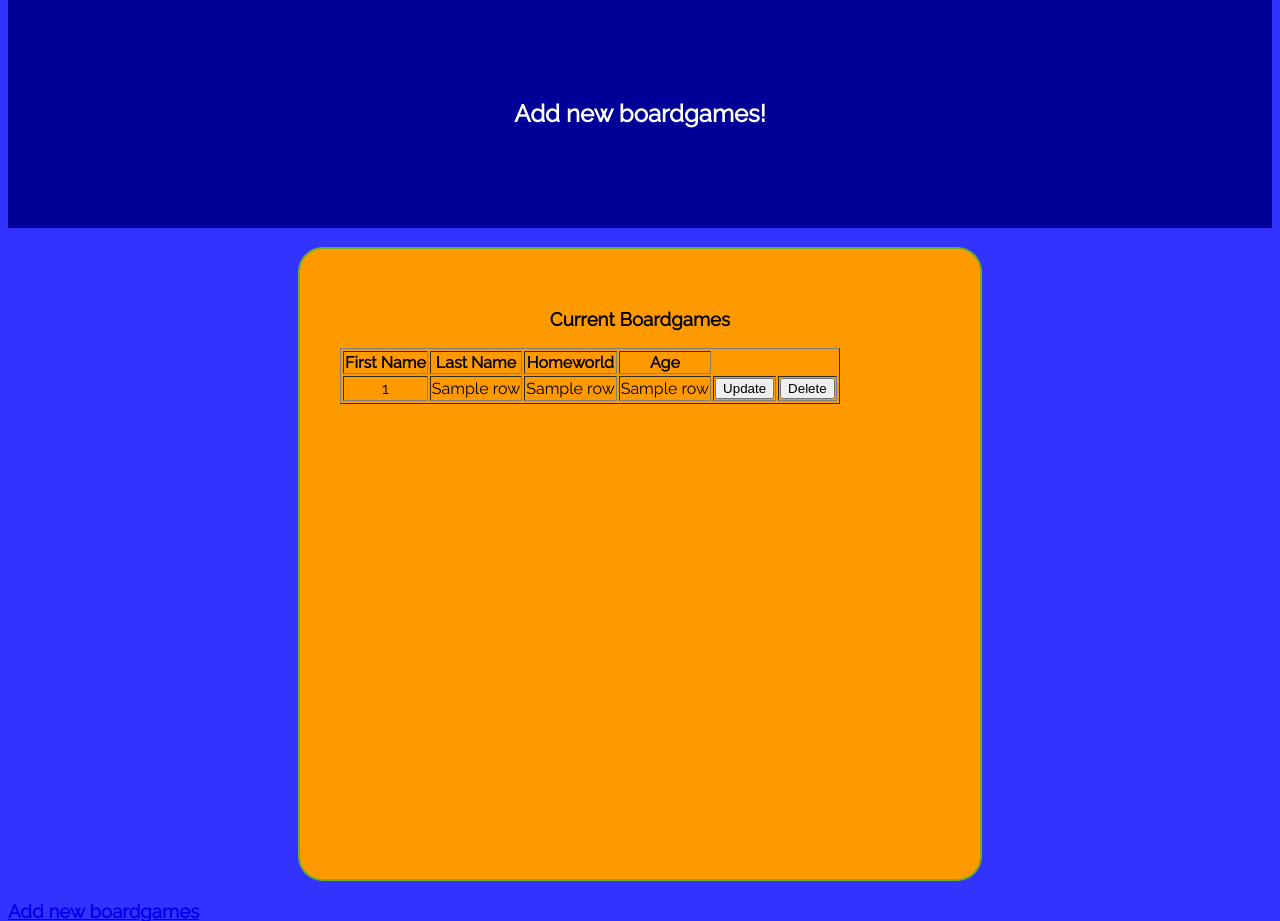
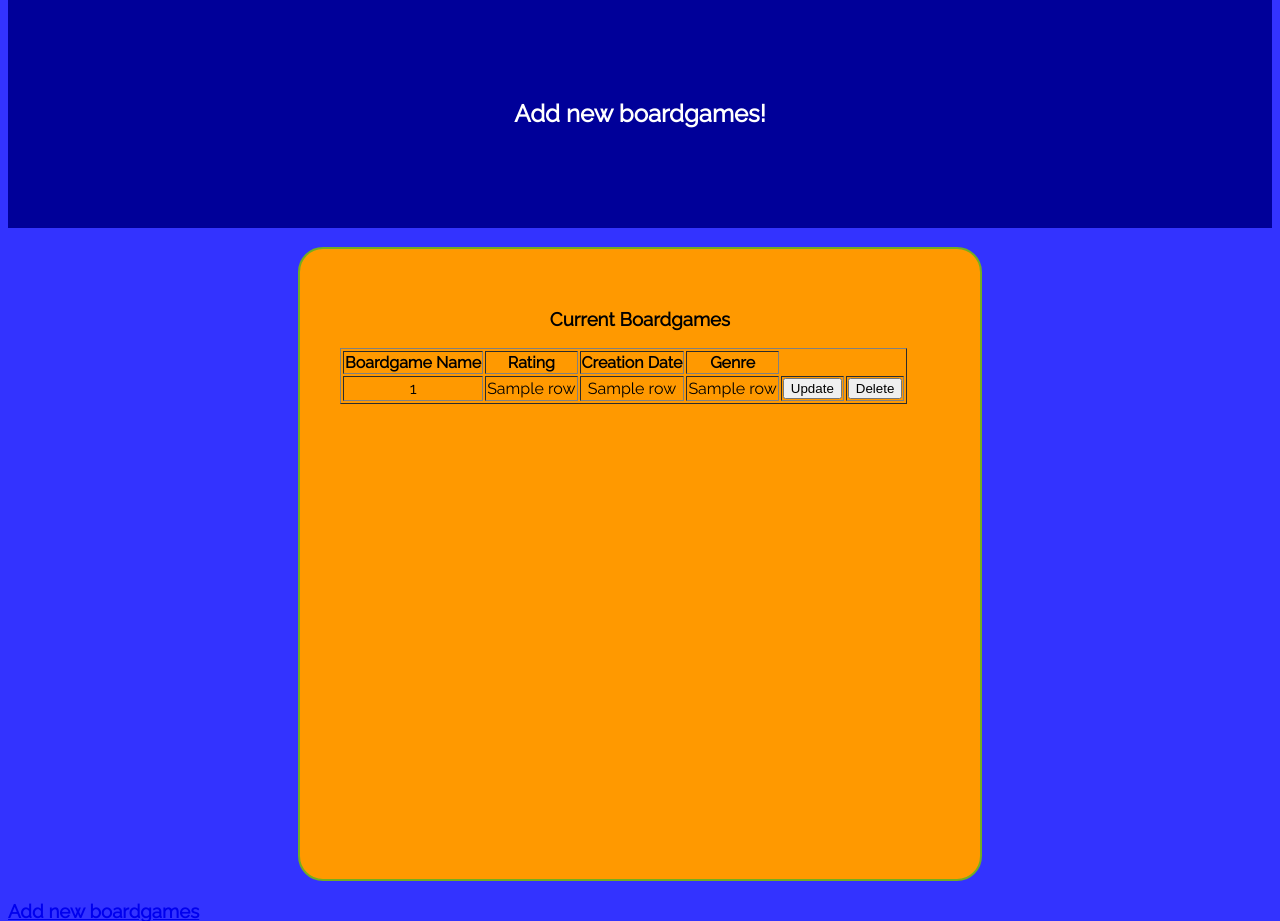
Before and after one commit to craigkelleher/Tabletop-Aficionados, a Flask app: template tabletop_website/templates/browse_boardgames.html in a window 1280 px wide. Shown: the part 56-977 px from the top of the page. Run offline with Flask 2, Linux system fonts and the light colour scheme; the template is opened without the code that fills it: most values are stand-ins (such as "Sample title", 1, 10 or a date in 2020).

Commit message:
Update browse_boardgames.html

```diff
--- a/tabletop_website/templates/browse_boardgames.html
+++ b/tabletop_website/templates/browse_boardgames.html
@@ -27,10 +27,10 @@
 <h3>Current Boardgames</h3>
 <table border='1'>
     <thead>
-        <th>First Name</th>
-        <th>Last Name</th>
-        <th>Homeworld</th>
-        <th>Age</th>
+        <th>Boardgame Name</th>
+        <th>Rating</th>
+        <th>Creation Date</th>
+        <th>Genre</th>
     </thead>
     <tbody>
       {% for r in rows %}
@@ -40,8 +40,8 @@
         <td> {{ r[2] }}</td>
         <td> {{ r[3] }}</td>
         <td> <input type='button' name='Update' value='Update'
-            onclick="window.location = '/update_people/{{r[4]}}'"> </td>
-        <td> <input type='button' name='Delete' value='Delete' onclick="window.location = '/delete_people/{{r[4]}}'"> </td>
+            onclick="window.location = '/update_boardgames/{{r[4]}}'"> </td>
+        <td> <input type='button' name='Delete' value='Delete' onclick="window.location = '/delete_boardgames/{{r[4]}}'"> </td>
       </tr>
       {% endfor %}
     </tbody>
```
